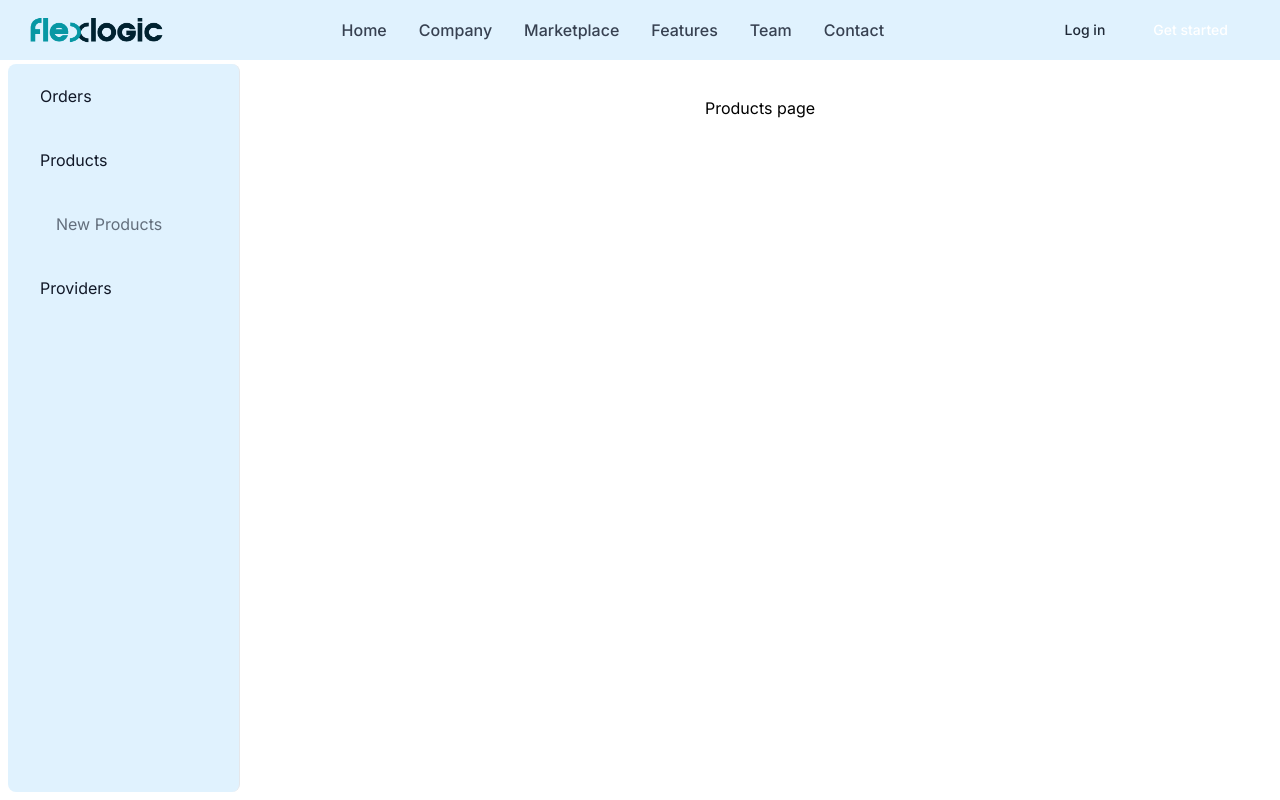
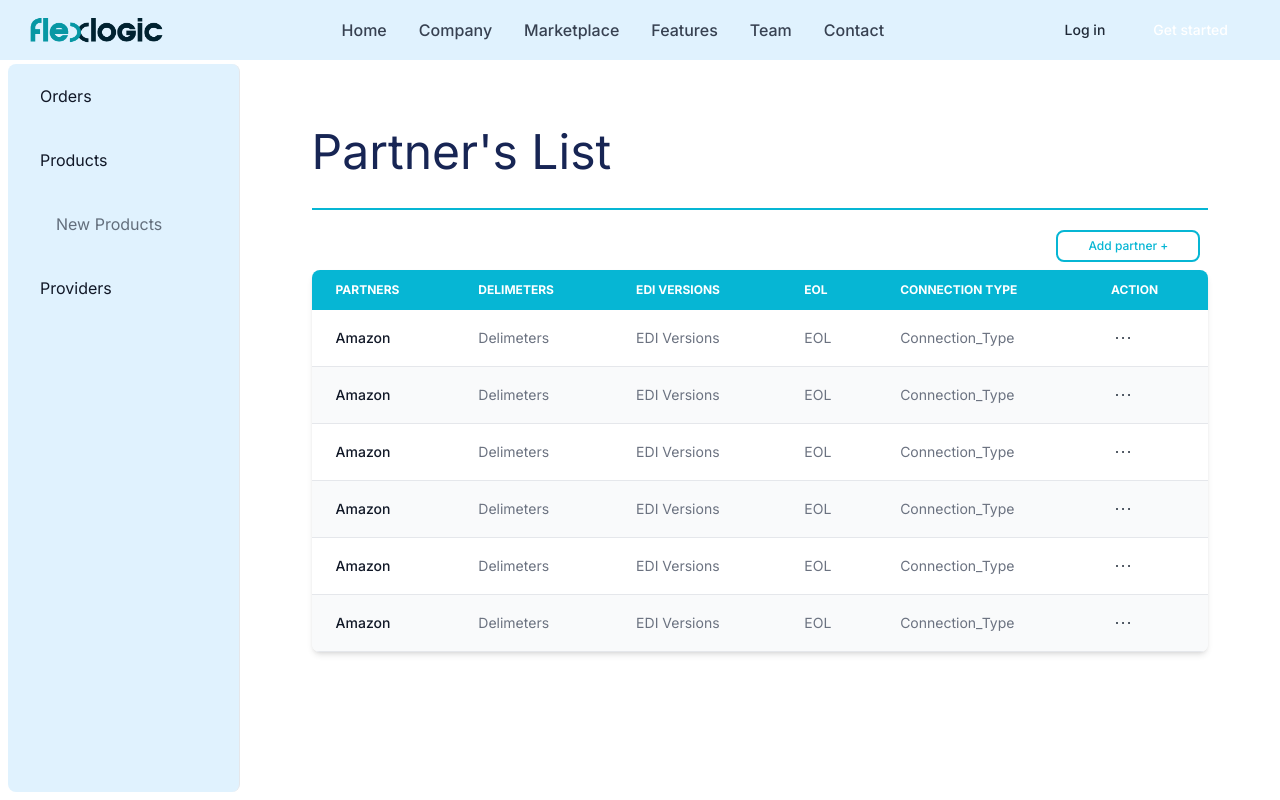
Before and after one commit to JulianJ-mtz/Pruebas_TC3005, a Next.js app: page /dashboard/products in a window 1280 px wide. Built offline with nearby package versions, Linux system fonts and the light colour scheme.

Commit message:
Partner's Table

```diff
--- a/src/app/dashboard/products/page.tsx
+++ b/src/app/dashboard/products/page.tsx
@@ -1,7 +1,125 @@
 export default function Products() {
+
+    type row = {
+        Partner: string;
+        Delimeters: string;
+        EDI_Versions: string;
+        EOL: string;
+        Connection_Type: string;
+    }
+
+    let rows: row[] = [
+        {
+            Partner: "Amazon",
+            Delimeters: "Delimeters",
+            EDI_Versions: "EDI Versions",
+            EOL: "EOL",
+            Connection_Type: "Connection_Type",
+        },
+        {
+            Partner: "Amazon",
+            Delimeters: "Delimeters",
+            EDI_Versions: "EDI Versions",
+            EOL: "EOL",
+            Connection_Type: "Connection_Type",
+        },
+        {
+            Partner: "Amazon",
+            Delimeters: "Delimeters",
+            EDI_Versions: "EDI Versions",
+            EOL: "EOL",
+            Connection_Type: "Connection_Type",
+        },
+        {
+            Partner: "Amazon",
+            Delimeters: "Delimeters",
+            EDI_Versions: "EDI Versions",
+            EOL: "EOL",
+            Connection_Type: "Connection_Type",
+        },
+        {
+            Partner: "Amazon",
+            Delimeters: "Delimeters",
+            EDI_Versions: "EDI Versions",
+            EOL: "EOL",
+            Connection_Type: "Connection_Type",
+        },
+        {
+            Partner: "Amazon",
+            Delimeters: "Delimeters",
+            EDI_Versions: "EDI Versions",
+            EOL: "EOL",
+            Connection_Type: "Connection_Type",
+        },
+
+    ]
+
     return (
-        <div className="flex min-h-screen flex-col items-center justify-between p-24">
-            <p>Products page</p>
-        </div>
+        <div className="flex flex-col items-center p-12">
+            <div className="border-b-2 border-cyan-500 dark:border-white/10 text-left w-[95%] pb-8 pt-20 justify-start">
+                <h1 className="text-5xl text-blue-950 dark:text-white ">
+                    {" "}
+                    Partner's List{" "}
+                </h1>
+            </div>
+
+            <section className="flex flex-col dark: rounded-xl w-[95%] justify-between sm:py-5">
+                <button type="button" className="self-end border-2 border-cyan-500 text-cyan-500 bg-white hover:bg-neutral-100 font-medium rounded-lg text-xs w-36 px-2 py-1.5 me-2 mb-2 dark:bg-blue-600 dark:hover:bg-blue-700 focus:outline-none dark:focus:ring-blue-800">Add partner +</button>
+
+                <div className="relative overflow-x-auto shadow-md sm:rounded-lg">
+                    <table className="w-full text-sm text-left rtl:text-right text-gray-500 dark:text-gray-400">
+                        <thead className="text-xs text-white uppercase bg-cyan-500 dark:bg-gray-700 dark:text-gray-400">
+                            <tr>
+                                <th scope="col" className="px-6 py-3">
+                                    Partners
+                                </th>
+                                <th scope="col" className="px-6 py-3">
+                                    Delimeters
+                                </th>
+                                <th scope="col" className="px-6 py-3">
+                                    EDI Versions
+                                </th>
+                                <th scope="col" className="px-6 py-3">
+                                    EOL
+                                </th>
+                                <th scope="col" className="px-6 py-3">
+                                    Connection Type
+                                </th>
+                                <th scope="col" className="px-6 py-3">
+                                    Action
+                                </th>
+                            </tr>
+                        </thead>
+                        <tbody>
+                            {rows.map((data, index: number) => (
+                                <tr key={index} className="odd:bg-white odd:dark:bg-gray-900 even:bg-gray-50 even:dark:bg-gray-800 border-b dark:border-gray-700">
+                                    <th scope="row" className="px-6 py-4 font-medium text-gray-900 whitespace-nowrap dark:text-white">
+                                        {data.Partner}
+                                    </th>
+                                    <td className="px-6 py-4">
+                                        {data.Delimeters}
+                                    </td>
+                                    <td className="px-6 py-4">
+                                        {data.EDI_Versions}
+                                    </td>
+                                    <td className="px-6 py-4">
+                                        {data.EOL}
+                                    </td>
+                                    <td className="px-6 py-4">
+                                        {data.Connection_Type}
+                                    </td>
+                                    <td className="px-6 py-4">
+                                        <a href="#" className="font-medium text-blue-600 dark:text-blue-500 hover:underline"><svg className="w-6 h-6 text-gray-800 dark:text-white" aria-hidden="true" xmlns="http://www.w3.org/2000/svg" width="24" height="24" fill="none" viewBox="0 0 24 24">
+                                            <path stroke="currentColor" stroke-linecap="round" stroke-width="2" d="M6 12h.01m6 0h.01m5.99 0h.01" />
+                                        </svg>
+                                        </a>
+                                    </td>
+                                </tr>
+                            ))}
+                        </tbody>
+                    </table>
+                </div>
+            </section >
+        </div >
     );
 }
```
